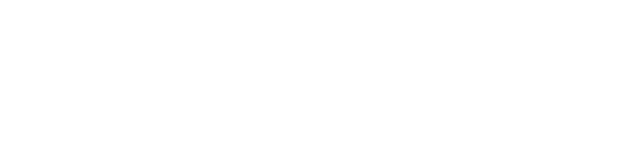
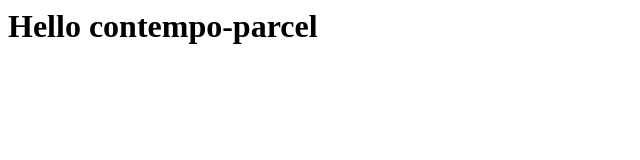
Before and after one commit to therealedsheenan/contempo-parcel, a website: page index.html in a window 1280 px wide. Shown: the whole page, without its empty margins (0-640 px from the left). Drawn offline with Linux system fonts and the light colour scheme.

Commit message:
markup update

```diff
--- a/index.html
+++ b/index.html
@@ -3,6 +3,7 @@
 <title>Contempo-parcel</title>
 </head>
 <body>
+<h1>Hello contempo-parcel</h1>
   <script src="./index.js"></script>
 </body>
 </html>
```
